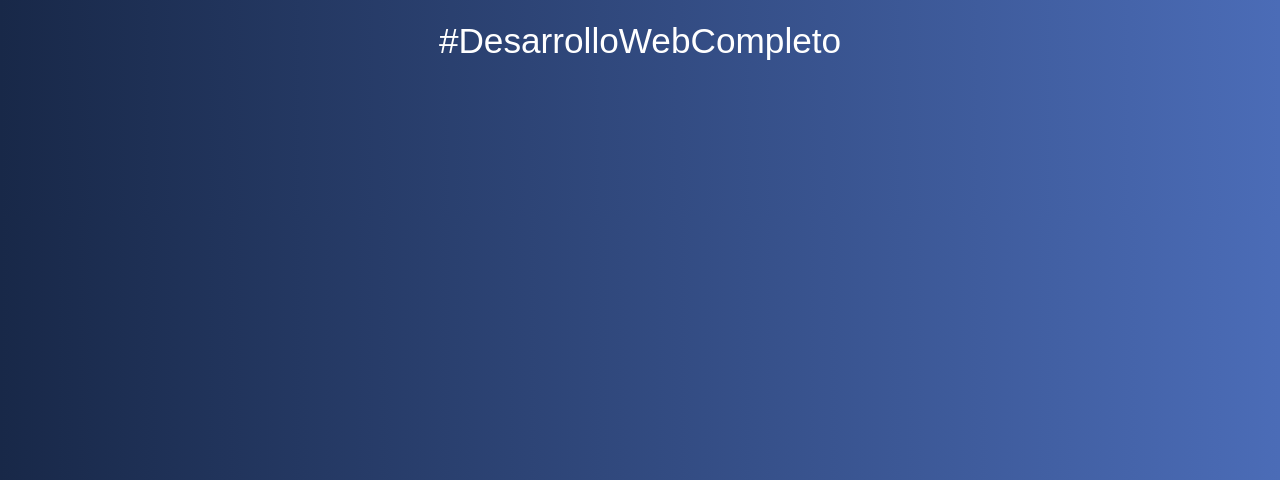
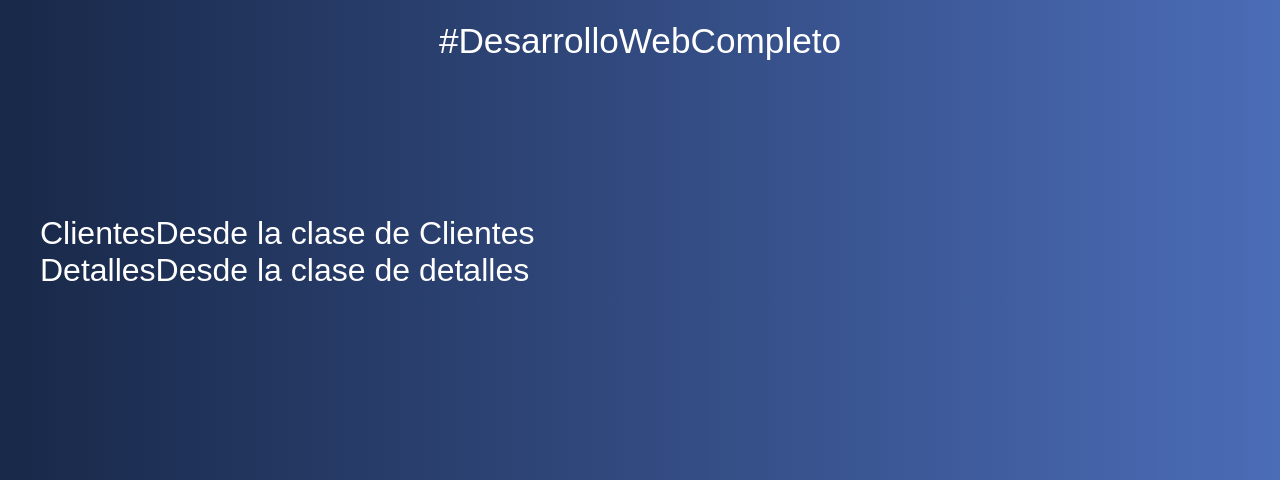
Before and after one commit to phixuan/POO-in-PHP, a PHP site: page /08.php in a window 1280 px wide. Shown: the part 264-744 px from the top of the page. Run offline with PHP 8.4, Linux system fonts and the light colour scheme.

Commit message:
i include classes in 08, in 2 form; automatically and manually

```diff
--- a/08.php
+++ b/08.php
@@ -1,4 +1,26 @@
 <?php include 'includes/header.php';
+
+//Incluir las clases
+
+// require 'clases/clientes.php';
+// require 'clases/detalles.php';
+
+
+//Otra forma />
+
+function mi_autoload($clase){
+    echo ($clase);
+    require __DIR__ . '/clases/' . $clase . '.php';
+}
+
+spl_autoload_register('mi_autoload');
+
+//  Otra forma /<
+
+
+$cliente = new Clientes();
+echo ("<br>");
+$detalles = new Detalles();
 
 
 include 'includes/footer.php';
--- /dev/null
+++ b/clases/clientes.php
@@ -0,0 +1,8 @@
+<?php
+
+class Clientes {
+    public function __construct()
+    {
+        echo ("Desde la clase de Clientes");
+    }
+}
--- /dev/null
+++ b/clases/detalles.php
@@ -0,0 +1,8 @@
+<?php
+
+class Detalles {
+    public function __construct()
+    {
+        echo ("Desde la clase de detalles");
+    }
+}
```
